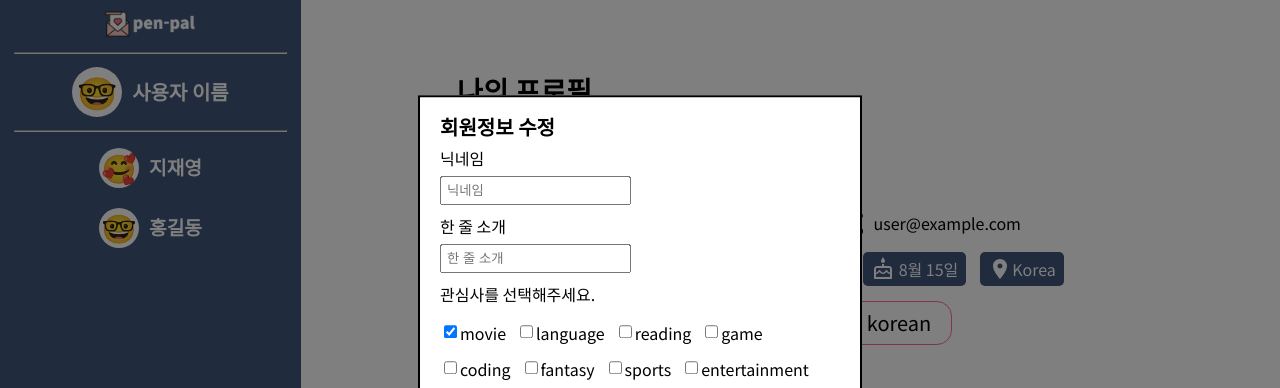
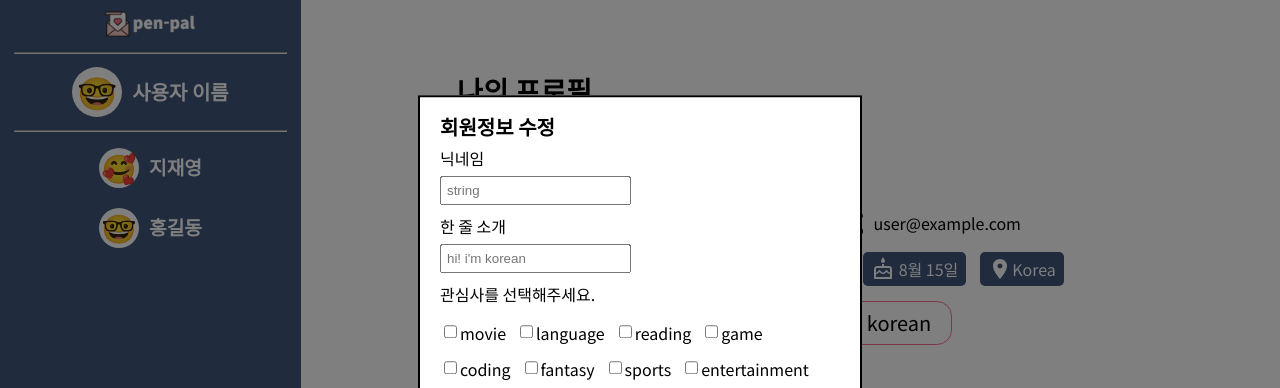
Before and after one commit to nowirte/MaeilMail, a React (Create React App) app in the folder client/: page /mypage in a window 1280 px wide. Both pictures are taken after a click on the button "회원정보 수정". Shown: the top 388 px of the page. Built offline with nearby package versions, Linux system fonts and the light colour scheme.

Commit message:
[#36] feat: 회원 정보 변경 기능 1/5 완료

```diff
--- a/client/src/pages/MyPage/UserInfoEdit.jsx
+++ b/client/src/pages/MyPage/UserInfoEdit.jsx
@@ -7,6 +7,9 @@ import Modal from '@mui/material/Modal';
 import Button from '@mui/material/Button';
 import { createTheme, ThemeProvider } from '@mui/material/styles';
 import { SettingBtn, ModalStyle } from './style';
+
+// const EDIT_USERINFO = 'EDITUSERINFO';
+// const EDIT_PASSWORD = 'EDITPASSWORD';
 
 const theme = createTheme({
   palette: {
@@ -47,7 +50,14 @@ const UserInfoEditArea = () => {
     return state;
   });
 
+  const [user, setUser] = useState(userData);
   const [open, setOpen] = useState(false);
+  const handleEditState = e => {
+    setUser({
+      ...user,
+      [e.target.name]: e.target.value,
+    });
+  };
   const handleOpen = () => {
     setOpen(true);
   };
@@ -74,13 +84,29 @@ const UserInfoEditArea = () => {
           <Title id="userInfoEdit-title">회원정보 수정</Title>
           <div id="userInfoEdit-description">
             <Form className="userInfoEditForm">
-              <label htmlFor="nickName">
+              <label htmlFor="nickname">
                 닉네임
-                <input id="nickName" type="text" placeholder="닉네임" />
+                <input
+                  id="nickname"
+                  type="text"
+                  placeholder={user.nickname}
+                  name="nickname"
+                  onChange={e => {
+                    handleEditState(e);
+                  }}
+                />
               </label>
-              <label htmlFor="introduction">
+              <label htmlFor="profileText">
                 한 줄 소개
-                <input id="introduction" type="text" placeholder="한 줄 소개" />
+                <input
+                  id="profileText"
+                  type="text"
+                  placeholder={user.profileText}
+                  name="profileText"
+                  onChange={e => {
+                    handleEditState(e);
+                  }}
+                />
               </label>
               <p>관심사를 선택해주세요.</p>
 
@@ -91,8 +117,8 @@ const UserInfoEditArea = () => {
                       <input
                         type="checkbox"
                         name={e[0]}
-                        value={e[0]}
-                        checked={e[1]}
+                        value={e[0] || ''}
+                        // checked={e[1]}
                       />
                       <label htmlFor="favoriteTopic">{e[0]}</label>
                     </span>
@@ -133,7 +159,7 @@ const UserInfoEditArea = () => {
                   sx={{ mr: 1 }}
                   onClick={e => {
                     e.preventDefault();
-                    dispatch({ type: 'EDITNICKNAME' });
+                    dispatch({ type: 'EDITUSERINFO', data: user });
                     handleClose();
                   }}
                 >
--- a/client/src/pages/MyPage/index.js
+++ b/client/src/pages/MyPage/index.js
@@ -8,10 +8,12 @@ import UserSignOutArea from './UserSignOut';
 import UserInfoEditArea from './UserInfoEdit';
 import { Wrapper, ProfileImg, Title, MyProfile } from './style';
 
+const EDIT_USERINFO = 'EDITUSERINFO';
+const EDIT_PASSWORD = 'EDITPASSWORD';
+
 const initailState = {
-  email: 'user@example.com',
   nickname: 'string',
-  birthday: '8월 15일',
+  profileText: "hi! i'm korean",
   favor: {
     movie: true,
     language: false,
@@ -26,9 +28,12 @@ const initailState = {
     art: false,
     travel: false,
   },
+  language: '영어',
+  password: '12345',
+  email: 'user@example.com',
+  birthday: '8월 15일',
   gender: 'female',
   location: 'Korea',
-  profileText: "hi! i'm korean",
   profile_image: 'string',
 };
 
@@ -37,8 +42,20 @@ const reducer = (state = initailState, action) => {
     return { initailState };
   }
   const newState = { ...initailState };
-  if (action.type === 'EDITNICKNAME') {
-    newState.nickname = '재영이';
+  if (action.type === EDIT_USERINFO) {
+    return {
+      ...newState,
+      nickname: action.data.nickname,
+      profileText: action.data.profileText,
+      language: action.data.language,
+    };
+  }
+
+  if (action.type === EDIT_PASSWORD) {
+    return {
+      ...newState,
+      password: action.data.password,
+    };
   }
   return newState;
 };
```
